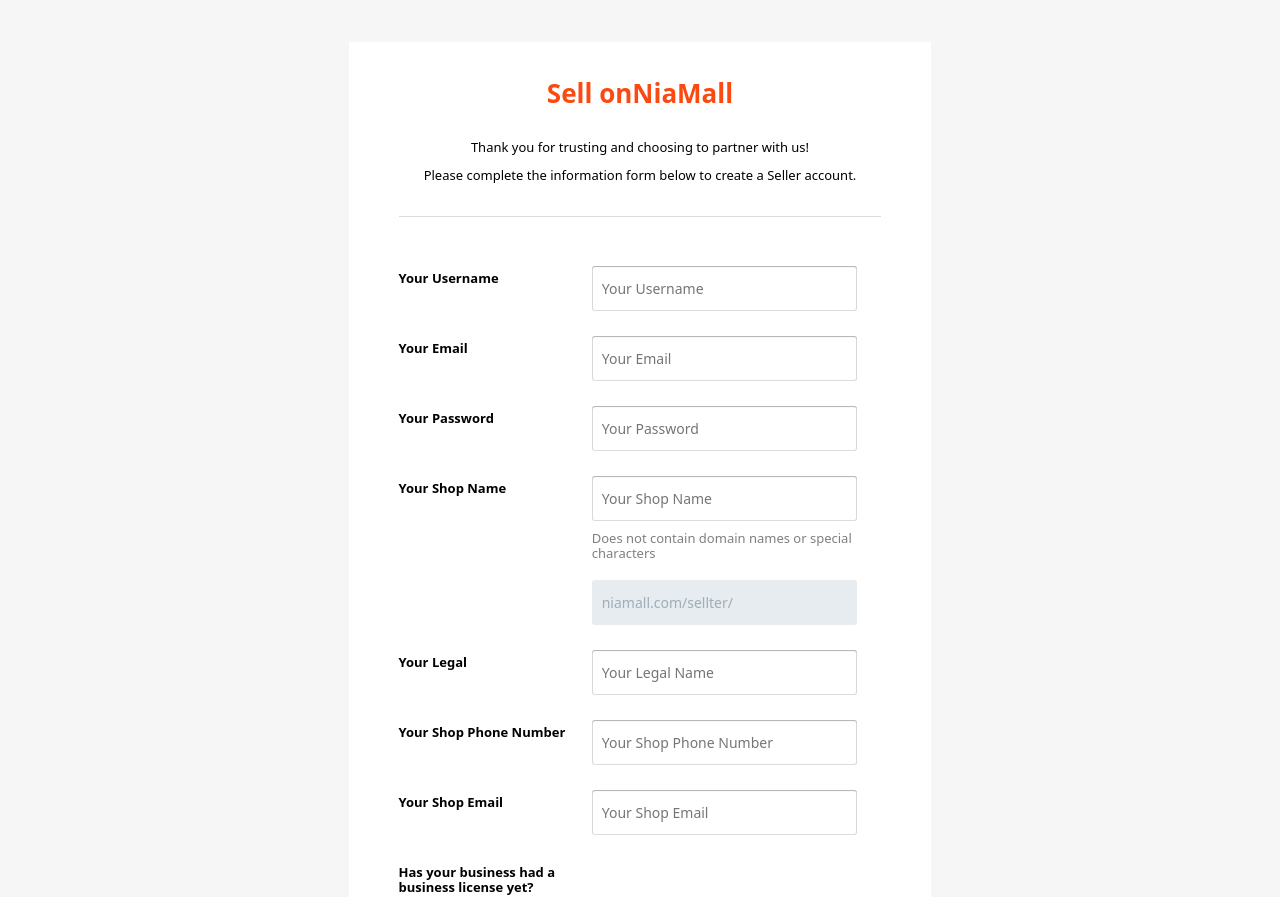
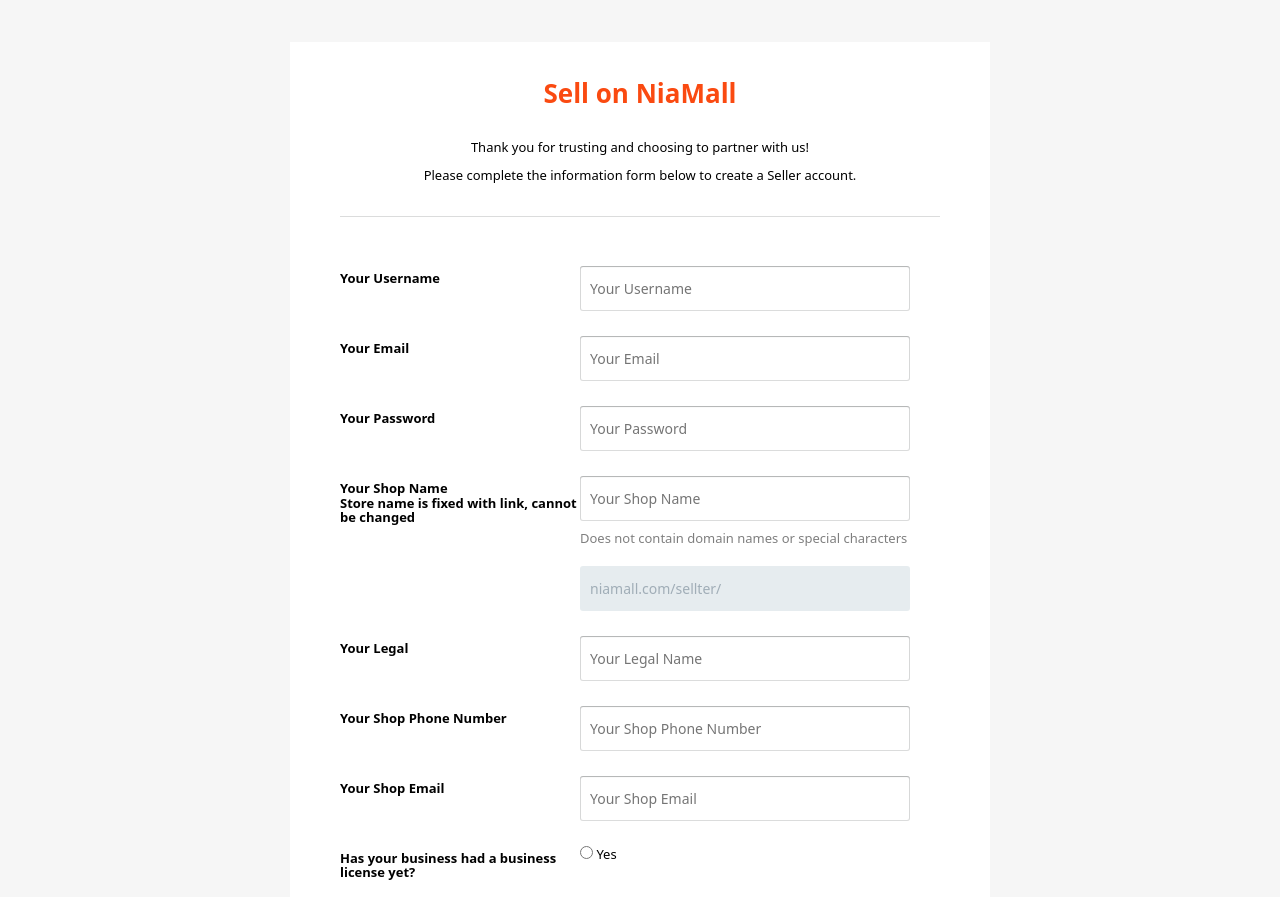
Before and after one commit to RagnaZr/myProject, a website: page www/index.html in a window 1280 px wide. Shown: the part 58-955 px from the top of the page. Drawn offline with Linux system fonts and the light colour scheme; files that its build step writes are made by us from their sources.

Commit message:
Update index.html

```diff
--- a/www/index.html
+++ b/www/index.html
@@ -15,7 +15,7 @@
             <div class= "headerApp">
                 <div class = "headerApp-Title">
                     <div class = "logoApp">
-                        <img src = "./www/logo-partner.png" alt = "partner Center" style = "cursor:pointer;">
+                        <img src = "./picture/logo-partner.png" alt = "partner Center" style = "cursor:pointer;">
                     </div>
                 </div>
                 <div class = "headerApp-nar Guest">
@@ -23,11 +23,11 @@
                         <span class ="g-button-text">Login</span>
                     </button>
                 </div>
-            </div style="outline: none;">
-            <div>
+            </div>
+            <div style="outline: none;">
                 <div class = "register">
                     <div class ="registerForm">
-                        <h1 class="title">Sell onNiaMall</h1>
+                        <h1 class="title">Sell on NiaMall</h1>
                         <div class= "greeting">
                             <p>Thank you for trusting and choosing to partner with us!</p>
                             <p>Please complete the information form below to create a Seller account.</p>
@@ -60,7 +60,11 @@
                                 </div>
                         </div>
                         <div class= "g-formGroup shopName">
-                                <label class="g-label">Your Shop Name</label>
+                                <label class="g-label">Your Shop Name
+                                    <span class="g-textMuted">
+                                        Store name is fixed with link, cannot be changed
+                                    </span>
+                                </label>
                                 <div class="g-contentForm">
                                     <div class="g-inputGroup">
                                         <input type="text" placeholder="Your Shop Name"
@@ -108,6 +112,10 @@
                         <div class= "g-formGroup">
                                 <label class="g-label">Has your business had a business license yet?</label>
                                 <label class="g-control g-radio">
+                                    <input type="radio" value="business" />
+                                    <span class=" g-controlIndicator">
+                                    </span>
+                                    Yes
                                 </label>
                                 <label></label>
                         </div>
```
